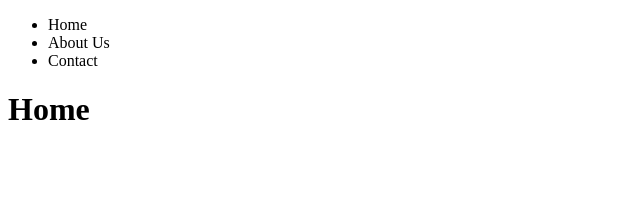
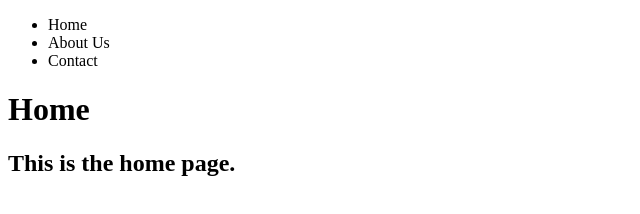
Before and after one commit to moon-forest/practices, a plain HTML site: page index.html in a window 1280 px wide. Shown: the whole page, without its empty margins (0-640 px from the left). Drawn offline with Linux system fonts and the light colour scheme.

Commit message:
Second Commit.

```diff
--- a/index.html
+++ b/index.html
@@ -12,5 +12,6 @@
         <li>Contact</li>
     </ul>
     <h1>Home</h1>
+    <h2>This is the home page.</h2>
 </body>
 </html>
```
